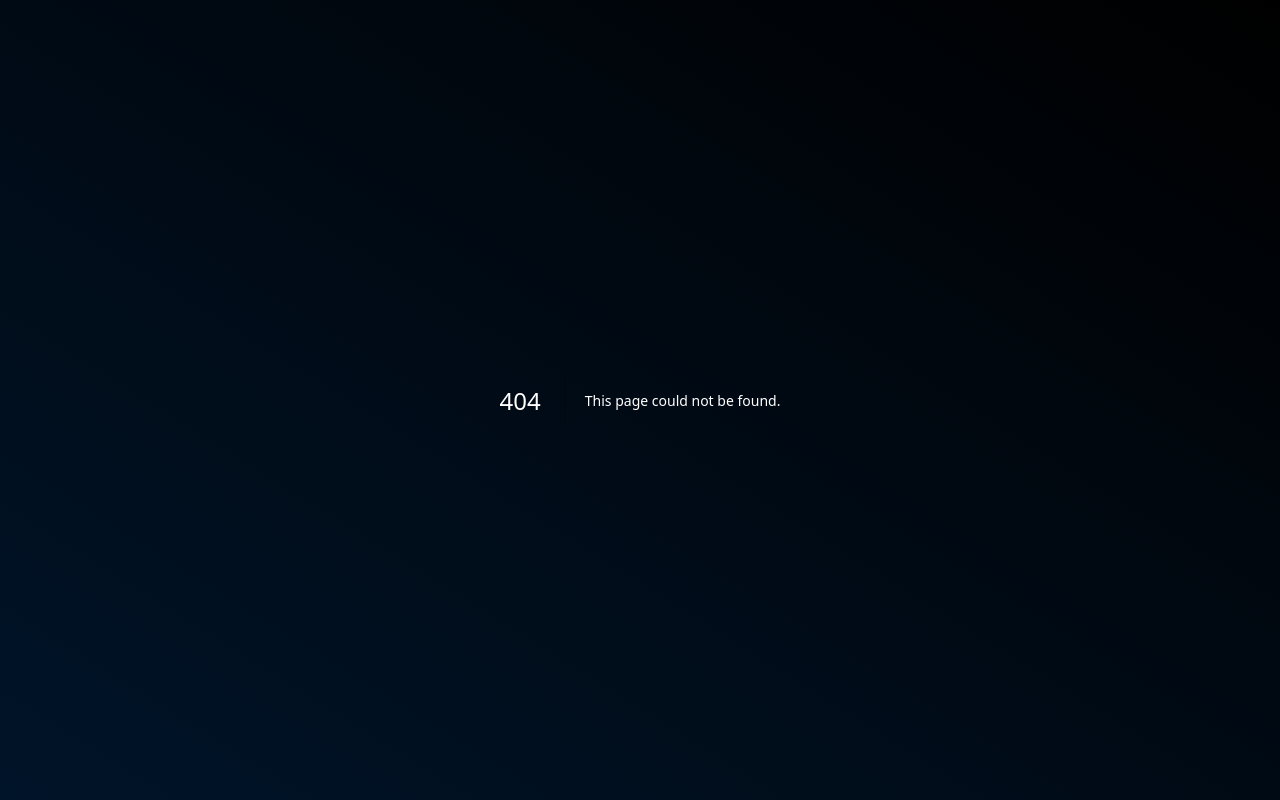
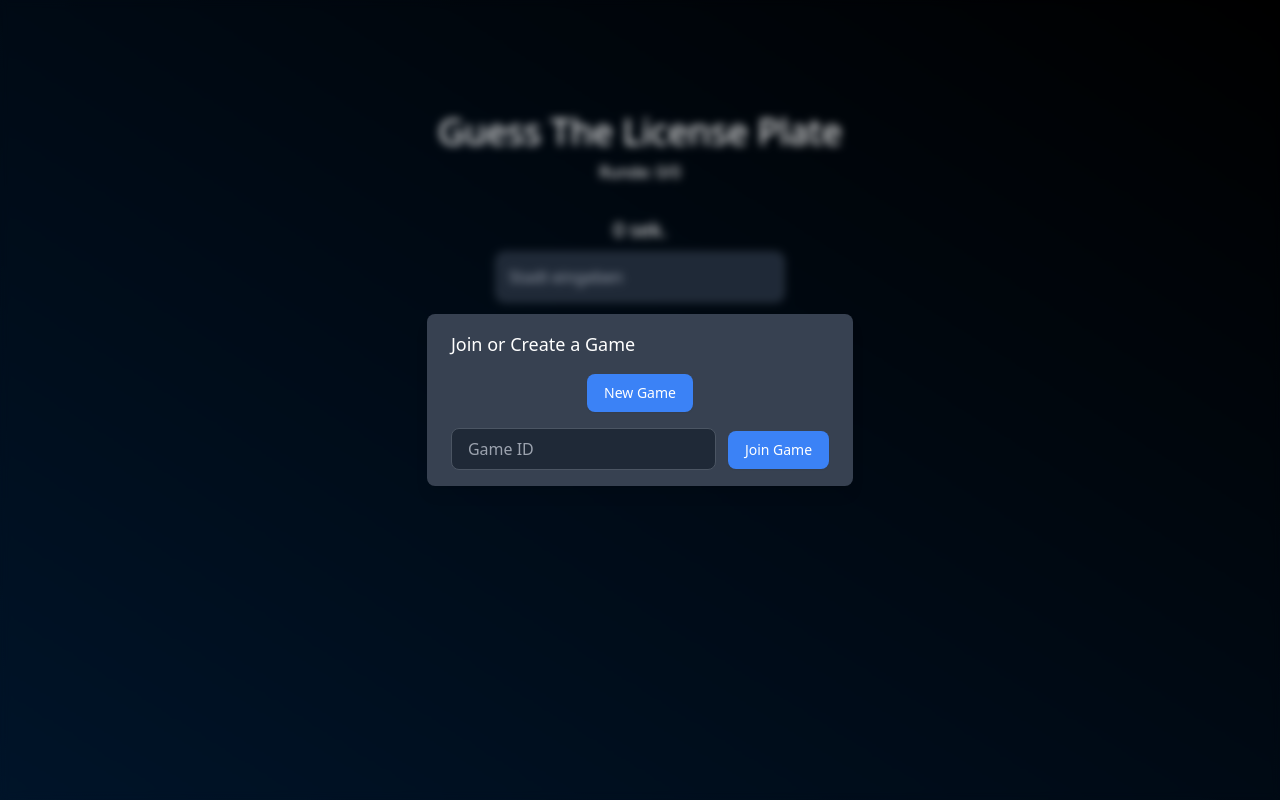
Before and after one commit to uhmarlon/guess-the-thing, a Next.js app in the folder client/: page /guess-the-licenseplate in a window 1280 px wide. Before the commit this address had no page. Built offline with nearby package versions, Linux system fonts and the light colour scheme; no server answers.

Commit message:
wip: add gamemode guess the license plate to frontend

```diff
--- a/client/package.json
+++ b/client/package.json
@@ -7,7 +7,7 @@
   },
   "dependencies": {
     "country-flag-icons": "^1.5",
-    "next": "latest",
+    "next": "^14.1.0",
     "react": "18.2",
     "react-confetti": "^6.1",
     "react-dom": "18.2",
--- a/client/src/components/Lobby.tsx
+++ b/client/src/components/Lobby.tsx
@@ -15,7 +15,6 @@ export default function Lobby({
   const [showConfetti, setShowConfetti] = useState<boolean>(false);
   const [gameWinner, setGameWinner] = useState<Player[]>([]);
   const [showRename, setShowRename] = useState<boolean>(false);
-  const gameIdRef = useRef<HTMLInputElement>(null);
   const [isValidName, setIsValidName] = useState<boolean>(false);
   const nameRef = useRef<HTMLInputElement>(null);
   const [gameRound, setGameRound] = useState<number>(10);
--- /dev/null
+++ b/client/src/pages/guess-the-licenseplate.tsx
@@ -0,0 +1,114 @@
+import type { NextPage } from "next";
+import { useEffect, useState } from "react";
+import Head from "next/head";
+import Gamejoincreate from "../components/Gamejoin";
+import Lobby from "../components/Lobby";
+import { useLobby, useGameToken } from "../utils/game";
+import { socket } from "../core/gameSocket";
+
+export interface Player {
+  id: string;
+  name: string;
+  points: number;
+  guess: boolean;
+  correct: boolean;
+}
+
+export const guessTheLicensePlate: NextPage = () => {
+  const { inLobby, setinLobby } = useLobby();
+  const { gameToken, setgameToken } = useGameToken();
+
+  const [timeLeft, setTimeLeft] = useState(0);
+  const [abbreviation, setAbbreviation] = useState("");
+  const [city, setCity] = useState("");
+  const [gameRounds, setgameRounds] = useState(0);
+  const [maxGameRounds, setmaxGameRounds] = useState(0);
+
+  const [gameCreator, setGameCreator] = useState<boolean>(false);
+  const [inGame, setInGame] = useState<boolean>(false);
+
+  useEffect(() => {
+    socket.on("gameCode", (gameCode) => {
+      setinLobby(true);
+      setGameCreator(true);
+      setgameToken(gameCode);
+      socket.emit("clientReady");
+    });
+
+    socket.on("gameStarted", () => {
+      setInGame(true);
+    });
+
+    socket.on("gameRounds", (gameRounds, maxRounds) => {
+      setgameRounds(gameRounds);
+      setmaxGameRounds(maxRounds);
+    });
+
+    socket.on("gameCountdown", (timeLeft) => {
+      setTimeLeft(timeLeft);
+    });
+
+    socket.on("gameSetAbbreviation", (abbreviation) => {
+      setAbbreviation(abbreviation);
+    });
+
+    socket.on("gameSetCity", (city) => {
+      setCity("_".repeat(city.length));
+    });
+
+    socket.on("update-players", (players: Player[]) => {
+      console.log(players);
+    });
+  }, []);
+
+  const handleKeyDown = (e: React.KeyboardEvent<HTMLInputElement>) => {
+    if (e.key === "Enter") {
+      if (e.currentTarget.value === city) {
+        // Increase points or declare victory
+      }
+      e.currentTarget.value = "";
+    }
+  };
+
+  return (
+    <>
+      <Head>
+        <title>Guess The License Plate</title>
+        <link rel="icon" href="/favicon.ico" />
+      </Head>
+
+      {!inLobby ? (
+        <Gamejoincreate gameType="LicensePlate" />
+      ) : (
+        <Lobby gameToken={gameToken} startbutton={gameCreator} />
+      )}
+
+      <main className="mt-28">
+        <h1 className="text-4xl text-center mb-2">Guess The License Plate</h1>
+        <h2 className="text-1xl text-center mb-2">
+          Runde: {gameRounds}/{maxGameRounds}
+        </h2>
+        <div className="flex justify-center mb-6">
+          <h1 className="text-4xl">{abbreviation}</h1>
+        </div>
+        <div className="flex justify-center">
+          <h1 className="text-4xl">{city}</h1>
+        </div>
+        <div className="flex justify-center mb-2">
+          <h1 className="text-xl">{timeLeft} sek.</h1>
+        </div>
+        <div className="flex justify-center mb-4">
+          <input
+            type="text"
+            name="Eingabe"
+            placeholder="Stadt eingeben"
+            onKeyDown={handleKeyDown}
+            className="px-3 py-3 text-white border rounded-lg bg-gray-800 border-gray-600 w-72 focus:border-blue-500 focus:outline-none focus:ring"
+          />
+        </div>
+      </main>
+    </>
+  );
+};
+
+export default guessTheLicensePlate;
--- a/client/src/pages/index.tsx
+++ b/client/src/pages/index.tsx
@@ -66,6 +66,24 @@ export const Home: NextPage = () => {
                 </div>
               </Link>
             </div>
+
+            <div className="relative w-[20rem] md:w-1/2 h-[15rem] mb-3">
+              <Link href="/guess-the-licenseplate">
+                <Image
+                  src="/flag.webp"
+                  alt=""
+                  fill
+                  className="rounded-xl layout-fill object-cover"
+                />
+                <div className="absolute bottom-0 w-full h-full bg-gradient-to-t from-black/80 to-transparent rounded-xl"></div>
+                <div className="absolute bottom-0 w-full h-full flex flex-col justify-end px-6 pb-6">
+                  <h3 className="text-2xl font-bold mb-2 text-white">
+                    Guess The License Plate
+                  </h3>
+                  <p className="text-white/80">Guess the German License Plate.</p>
+                </div>
+              </Link>
+            </div>
           </div>
         </div>
       </main>
```
Also changed, not shown: 1 other file (tests, documents, lock files or other folders).
